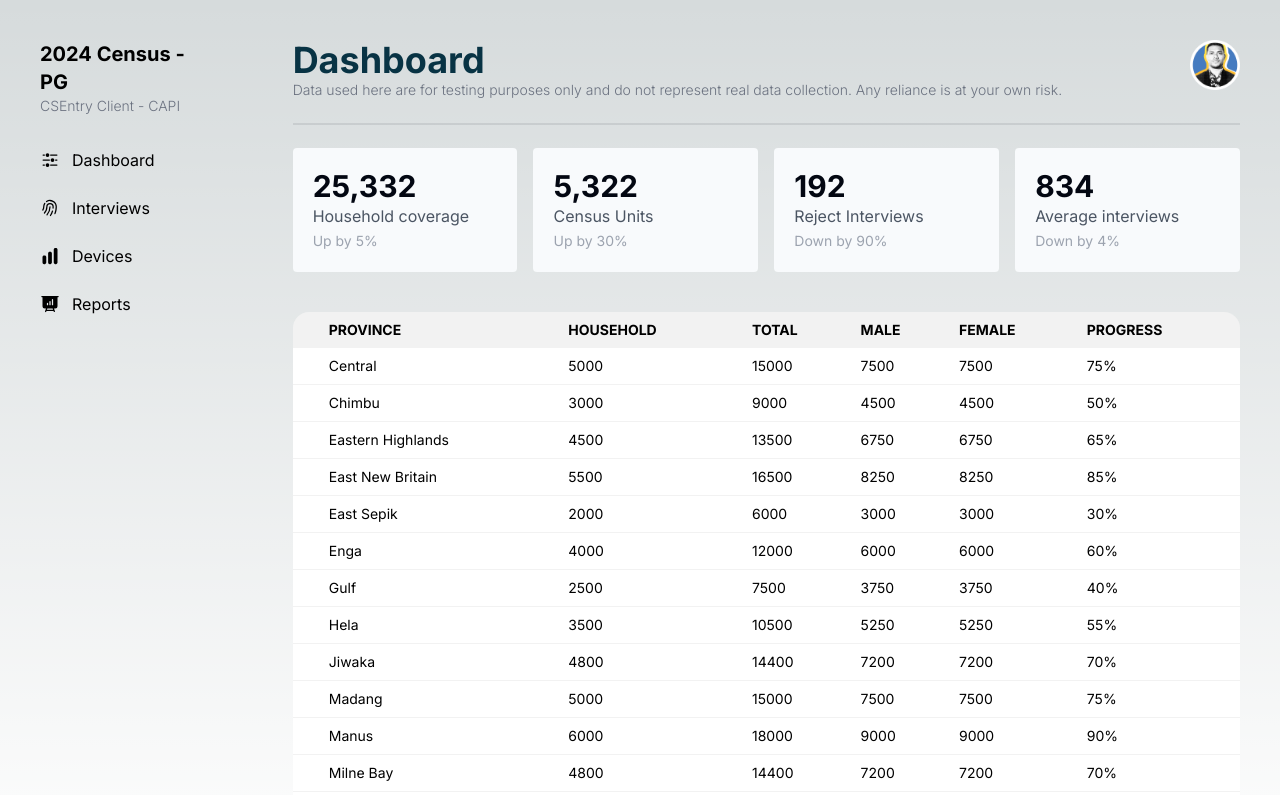
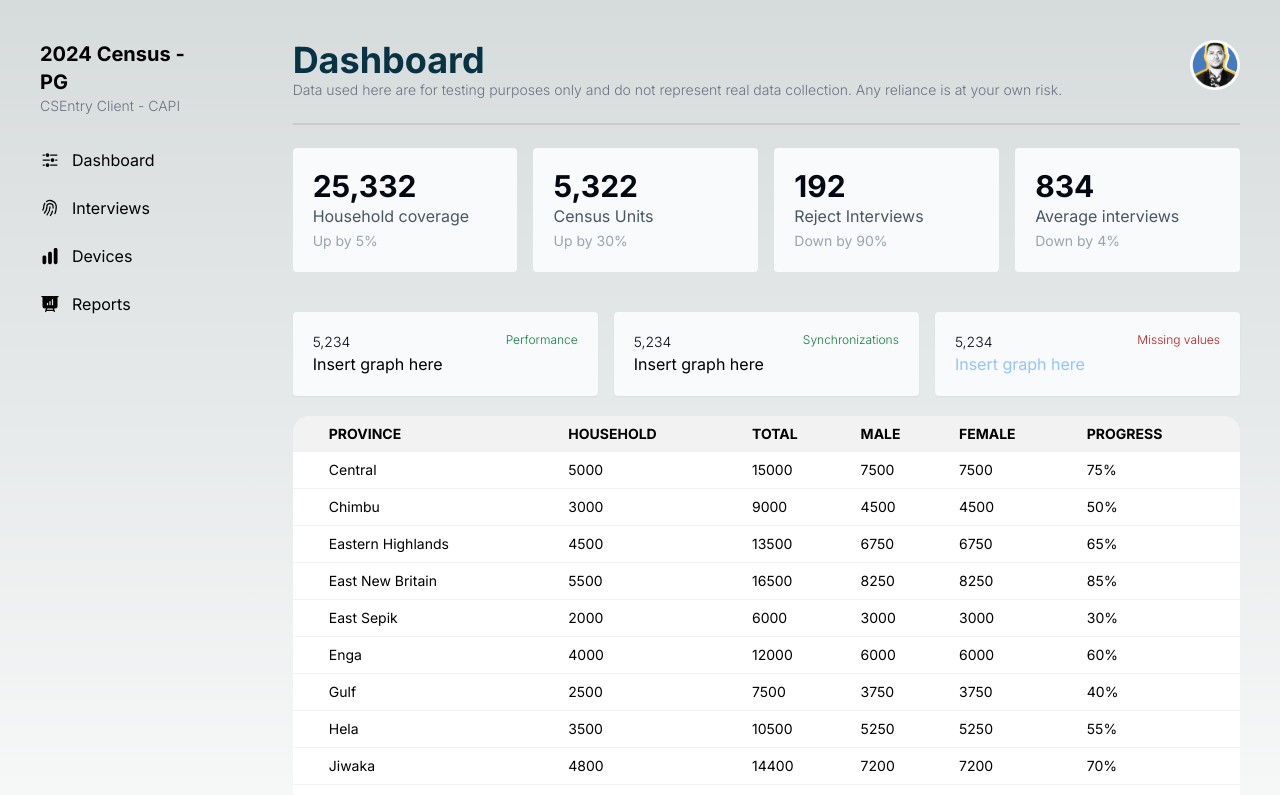
Before and after one commit to billyws/cspro-dashboard, a Next.js app: page / in a window 1280 px wide. Shown: the top 795 px of the page. Built offline with nearby package versions, Linux system fonts and the light colour scheme.

Commit message:
Added graph placeholders

```diff
--- a/app/page.tsx
+++ b/app/page.tsx
@@ -3,6 +3,7 @@ import Image from "next/image"
 import Link from "next/link"
 import StatsCounter from "../components/StatsCounter"
 import SummaryTable from "../components/SummaryTable"
+import DailyProgress from "../components/DailyProgress"
 // import { PrismaClient } from "@prisma/client"
 
 
@@ -37,7 +38,9 @@ export default async function Home() {
       <div className="nsodivider"></div>
 
       <StatsCounter />
+      <DailyProgress/>
       <SummaryTable />
+
   </div>
 
   )
--- /dev/null
+++ b/components/DailyProgress.tsx
@@ -0,0 +1,35 @@
+export default function DailyProgress(){
+    return (
+        <div>
+            <div className="grid grid-cols-3 gap-4">
+                <div className="p-5 my-5 rounded shadow-sm bg-slate-50">
+                    <div className="flex flex-col-2 justify-between">
+                        <h4 className="text-sm font-light text-gray-950">5,234</h4>
+                        <h4 className="text-xs font-light text-green-700">Performance</h4>
+                    </div>
+                    <div>
+                        Insert graph here
+                    </div>
+                </div>
+                <div className="p-5 my-5 rounded shadow-sm bg-slate-50">
+                    <div className="flex flex-col-2 justify-between">
+                        <h4 className="text-sm font-light text-gray-950">5,234</h4>
+                        <h4 className="text-xs font-light text-green-700">Synchronizations</h4>
+                    </div>
+                    <div>
+                        Insert graph here
+                    </div>
+                </div>
+                <div className="p-5 my-5 rounded shadow-sm bg-slate-50">
+                    <div className="flex flex-col-2 justify-between">
+                        <h4 className="text-sm font-light text-gray-950">5,234</h4>
+                        <h4 className="text-xs font-light text-red-700">Missing values</h4>
+                    </div>
+                    <div>
+                         <span className="text-blue-300">Insert graph here</span>
+                    </div>
+                </div>
+            </div>
+        </div>
+    )
+}
--- a/components/StatsCounter.tsx
+++ b/components/StatsCounter.tsx
@@ -1,23 +1,23 @@
 export default function StatsCounter(){
     return (
         <div>
-            <div className="grid grid-cols-4 gap-4">
-                <div className="p-5 bg-slate-50 mb-10 rounded">
+            <div className="grid grid-cols-4 gap-4 mb-5">
+                <div className="p-5 bg-slate-50 rounded">
                     <h1 className="text-3xl font-bold text-gray-950">25,332</h1>
                     <h4 className="text-normal text-gray-600">Household coverage</h4>
                     <span className="text-sm text-gray-400">Up by 5%</span>
                 </div>
-                <div className="p-5 bg-slate-50 mb-10 rounded">
+                <div className="p-5 bg-slate-50 rounded">
                     <h1 className="text-3xl font-bold text-gray-950">5,322</h1>
                     <h4 className="text-normal text-gray-600">Census Units</h4>
                     <span className="text-sm text-gray-400">Up by 30%</span>
                 </div>
-                <div className="p-5 bg-slate-50 mb-10 rounded">
+                <div className="p-5 bg-slate-50 rounded">
                     <h1 className="text-3xl font-bold text-gray-950">192</h1>
                     <h4 className="text-normal text-gray-600">Reject Interviews</h4>
                     <span className="text-sm text-gray-400">Down by 90%</span>
                 </div>
-                <div className="p-5 bg-slate-50 mb-10 rounded">
+                <div className="p-5 bg-slate-50 rounded">
                     <h1 className="text-3xl font-bold text-gray-950">834</h1>
                     <h4 className="text-normal text-gray-600">Average interviews</h4>
                     <span className="text-sm text-gray-400">Down by 4%</span>
```
